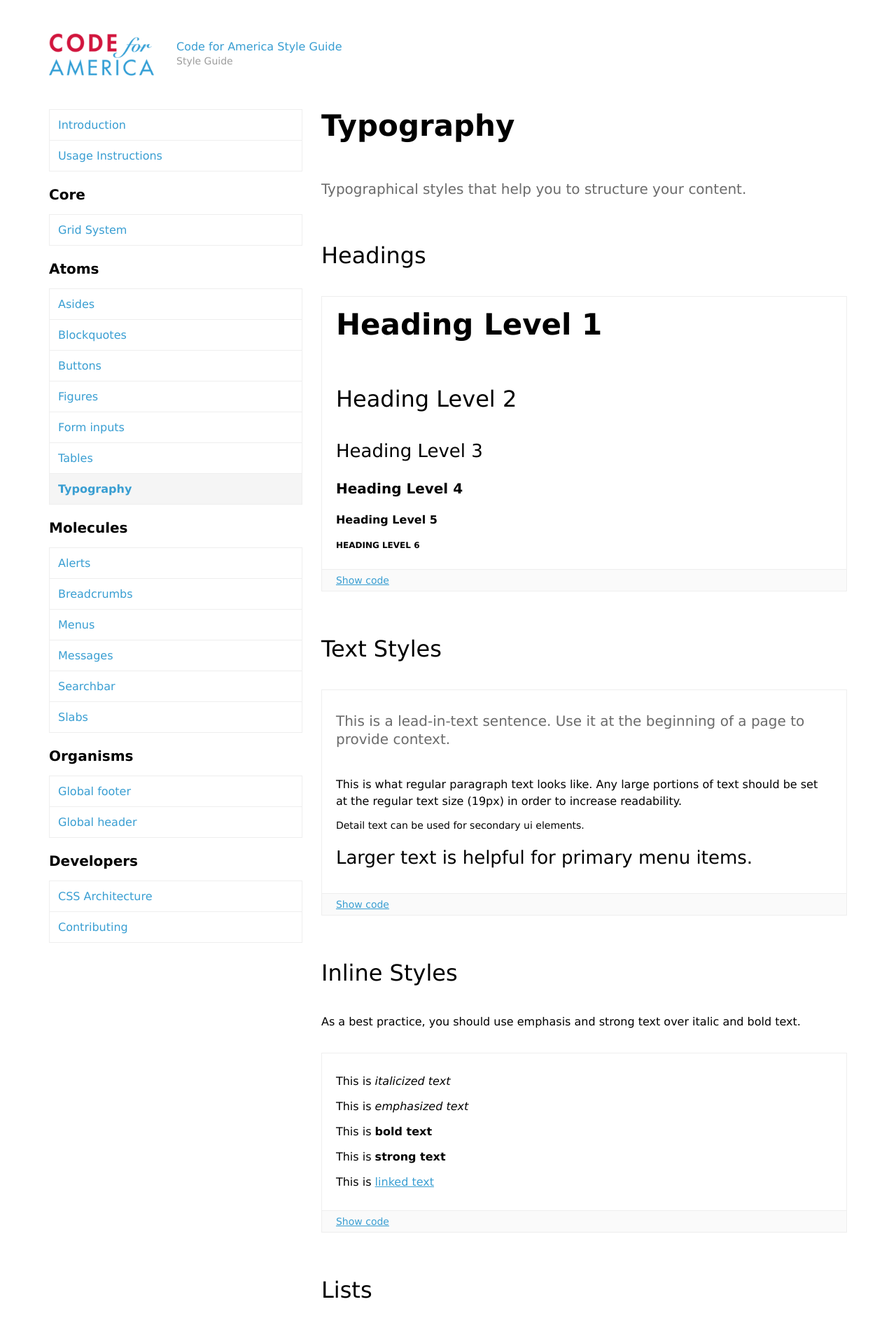
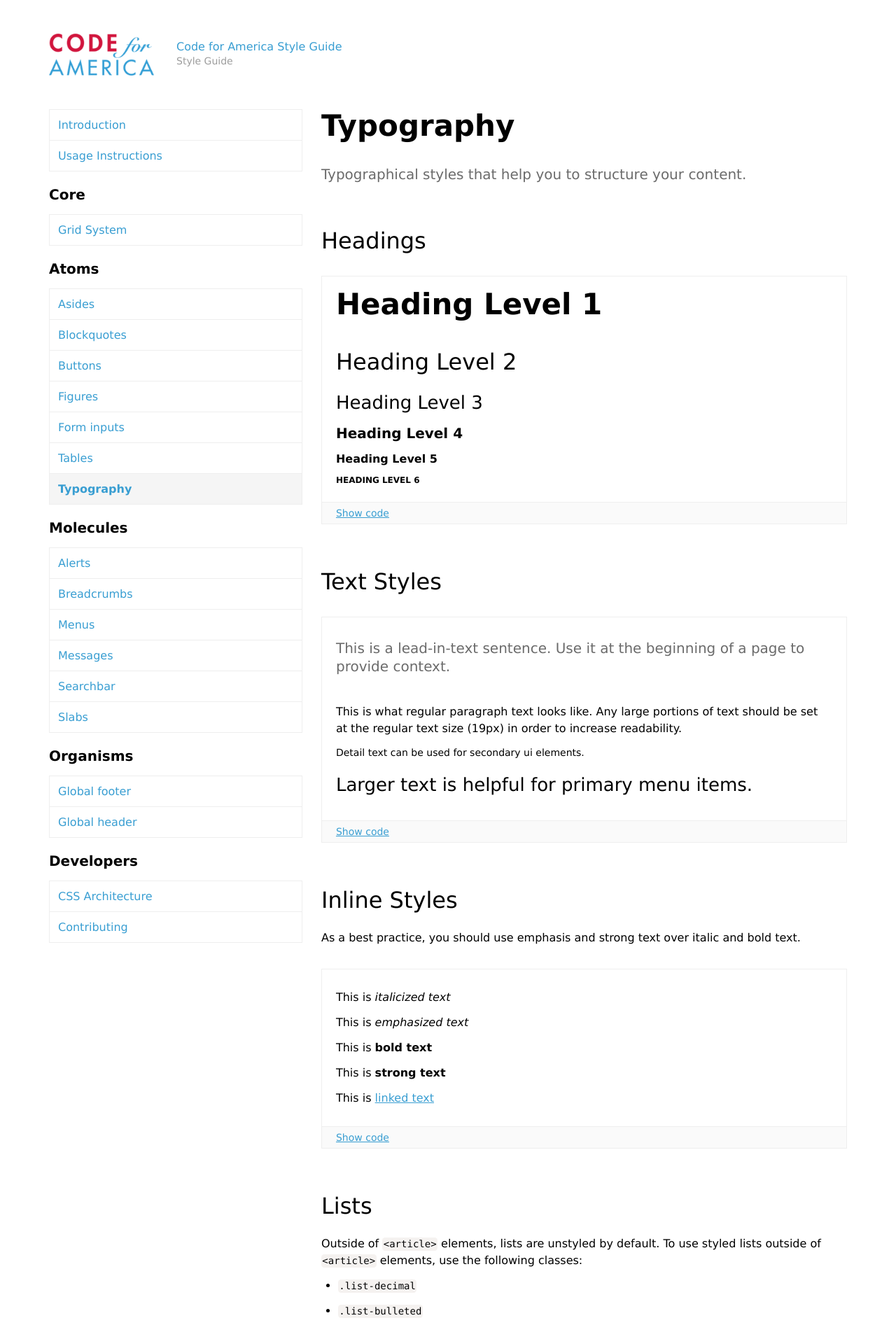
Before and after one commit to codeforamerica/style-guide, a Jekyll site: the page built from _atoms/type.md, in a window 1280 px wide. Shown: the top 1903 px of the page at 70% size. Built offline with Jekyll 4.4.1, drawn with Linux system fonts in a browser that asks for light colours; nearby versions of some CDN libraries.

Commit message:
Reduce size of heading marins
With the new spacing variables, the margins are a little too aggressive. Let's reduce the margins.

```diff
--- a/_sass/atoms/_typography.scss
+++ b/_sass/atoms/_typography.scss
@@ -38,13 +38,13 @@
 
 h1, h2 {
   clear: both;
-  margin-bottom: $space-md;
-  margin-top: $space-lg;
+  margin-bottom: $space-sm;
+  margin-top: $space-md;
 }
 
 h3, h4, h5, h6 {
-  margin-bottom: $space-sm;
-  margin-top: $space-md;
+  margin-bottom: $space-xs;
+  margin-top: $space-sm;
 }
 
 // Create heading mixins
```
